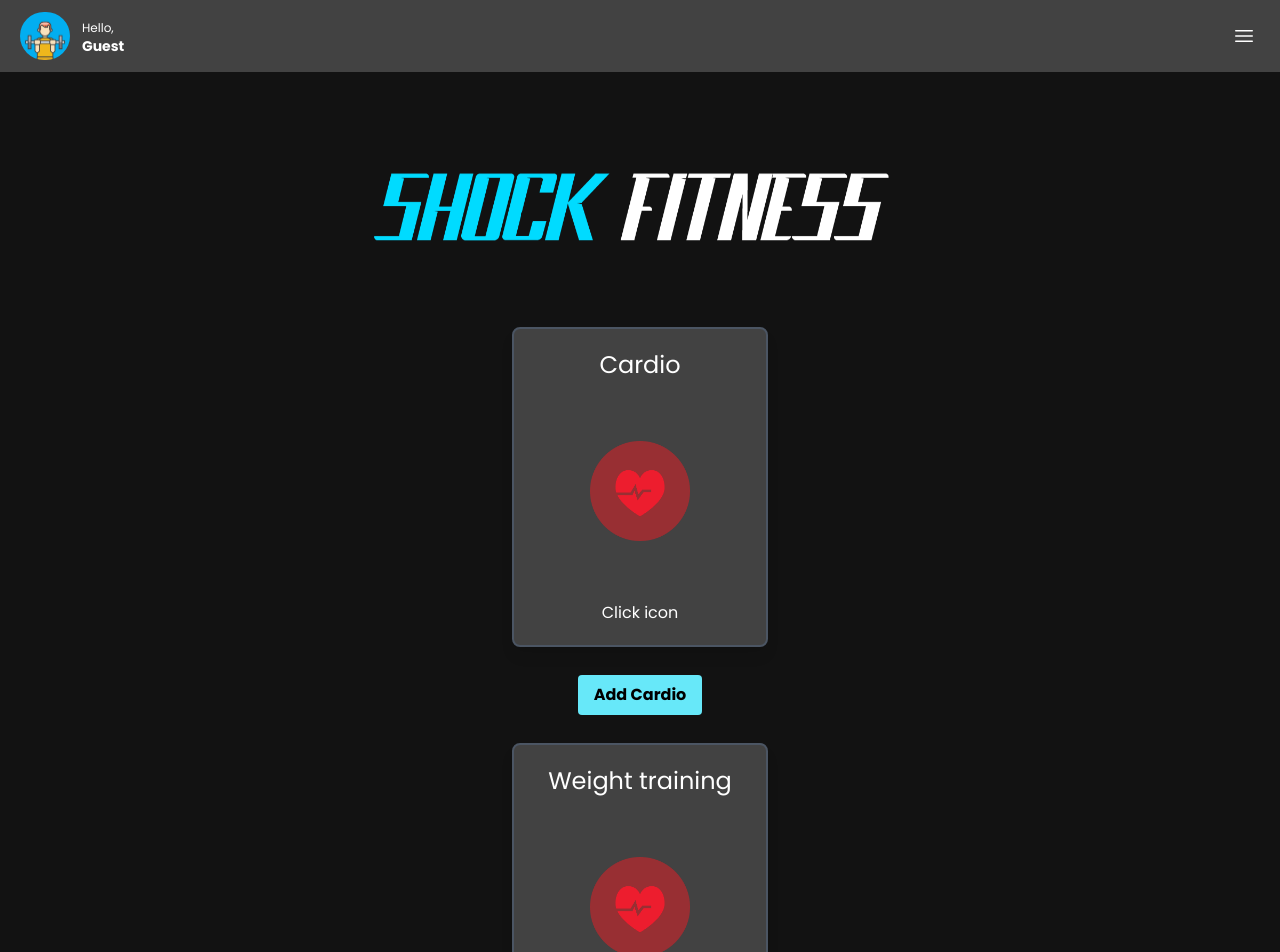
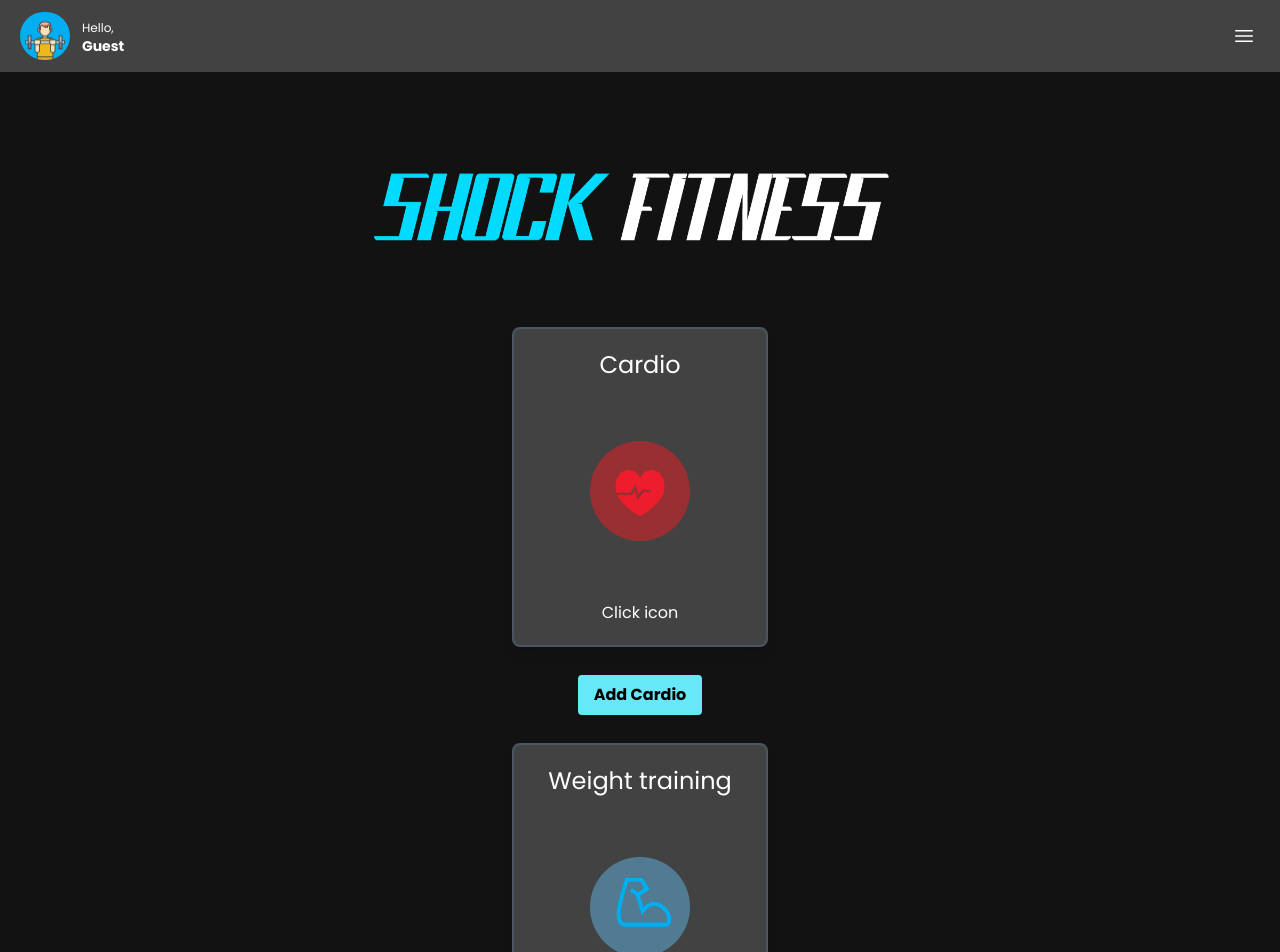
Before and after one commit to kevin7391s/shock_fitness, a Next.js app: page /home in a window 1280 px wide. Shown: the top 952 px of the page. Built offline with nearby package versions, Linux system fonts and the light colour scheme.

Commit message:
add weighttraining icon and add it to card

```diff
--- a/src/pages/home.tsx
+++ b/src/pages/home.tsx
@@ -18,7 +18,7 @@ function home() {
   ];
   const cardData2 = [
     {
-      image: "/images/heartlogo.png",
+      image: "/images/weightTraining.png",
       text: "",
       type: "Weight training",
     },
@@ -29,7 +29,7 @@ function home() {
   ];
   return (
     <div
-      className="flex flex-col items-center min-h-screen bg-black"
+      className="flex flex-col  items-center min-h-screen bg-black"
       style={{ backgroundColor: "#121212" }}
     >
       <NavBar />
```
Also changed, not shown: public/images/weightTraining.png (added).
